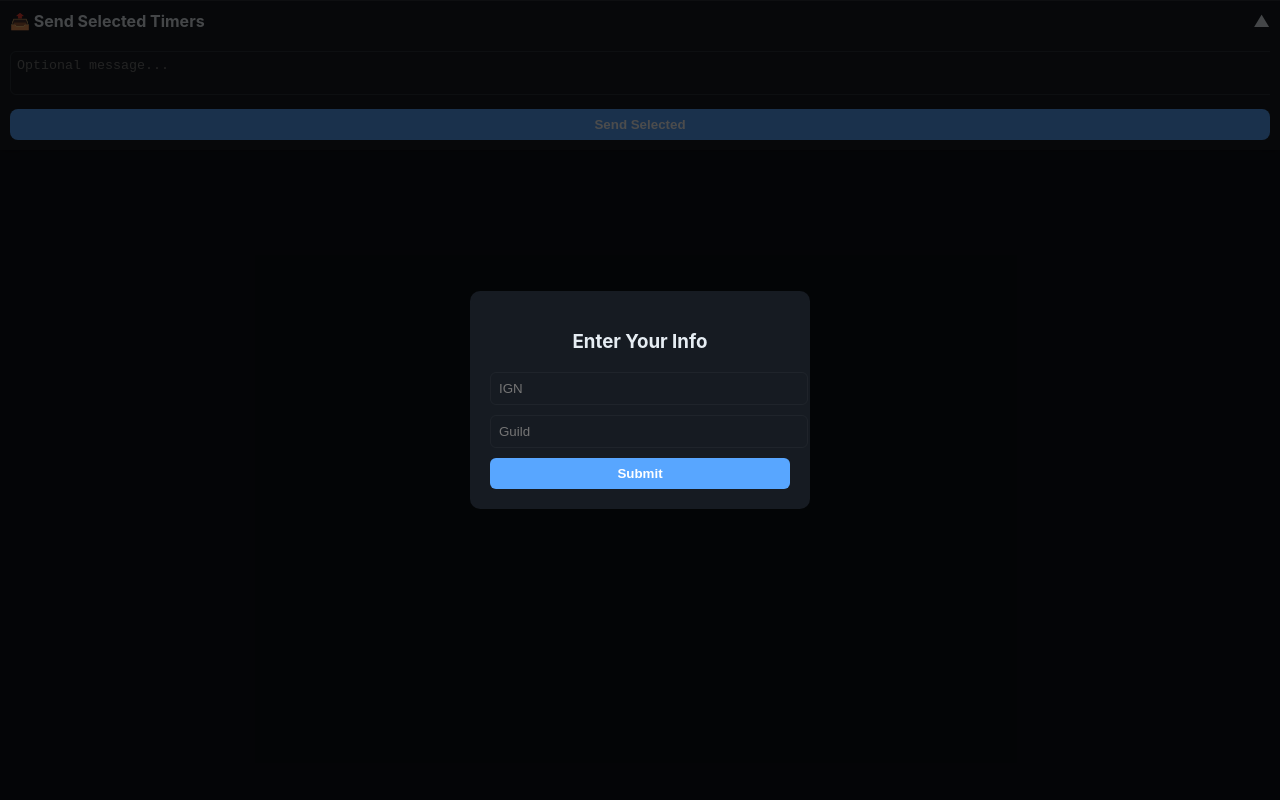
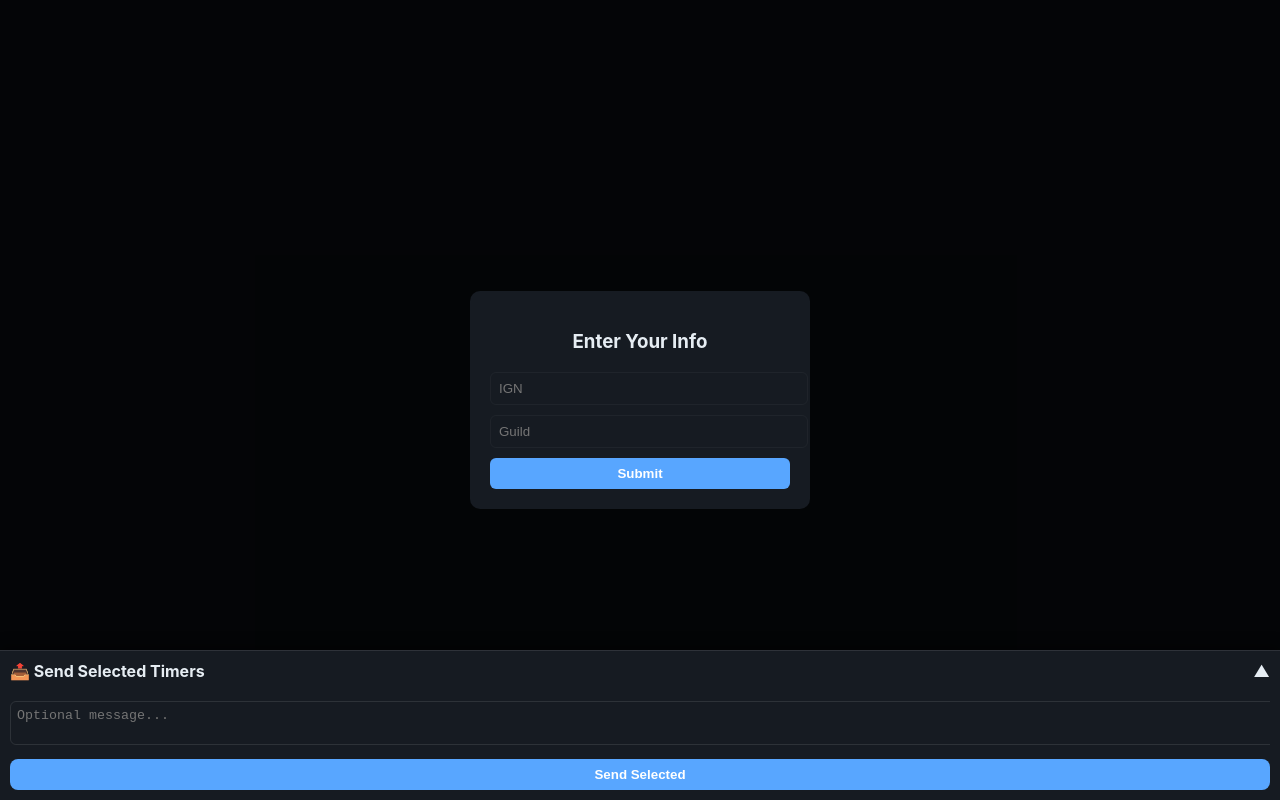
Before and after one commit to Temptier/L9timer, a plain HTML site: page index.html in a window 1280 px wide. Drawn offline with Linux system fonts and the light colour scheme; no server answers.

Commit message:
Update index.html

```diff
--- a/index.html
+++ b/index.html
@@ -106,7 +106,7 @@ input[type="text"],input[type="number"]{padding:8px;border-radius:8px;border:1px
 </div>
 
 <!-- Collapsible Send Panel -->
-<div id="sendPanel" style="position:none;bottom:0;left:0;right:0;background:var(--card-bg);border-top:1px solid rgba(255,255,255,0.1);padding:10px;box-shadow:0 -4px 12px rgba(0,0,0,0.4);z-index:9999;">
+<div id="sendPanel" style="position:fixed;bottom:0;left:0;right:0;background:var(--card-bg);border-top:1px solid rgba(255,255,255,0.1);padding:10px;box-shadow:0 -4px 12px rgba(0,0,0,0.4);z-index:9999;">
   <div id="sendPanelHeader" style="display:flex;justify-content:space-between;align-items:center;cursor:pointer;">
     <strong>📤 Send Selected Timers</strong>
     <span id="toggleSendPanel" style="font-weight:700;cursor:pointer;">▲</span>
@@ -121,8 +121,8 @@ input[type="text"],input[type="number"]{padding:8px;border-radius:8px;border:1px
 <!-- Firebase -->
 <script src="https://www.gstatic.com/firebasejs/9.23.0/firebase-app-compat.js"></script>
 <script src="https://www.gstatic.com/firebasejs/9.23.0/firebase-database-compat.js"></script>
-<!-- Main JS -->
-<script src="modal.js"></script>
+<!-- Scripts: modal.js first, then main.js -->
+
 <script src="main.js"></script>
 
 </body>
```
